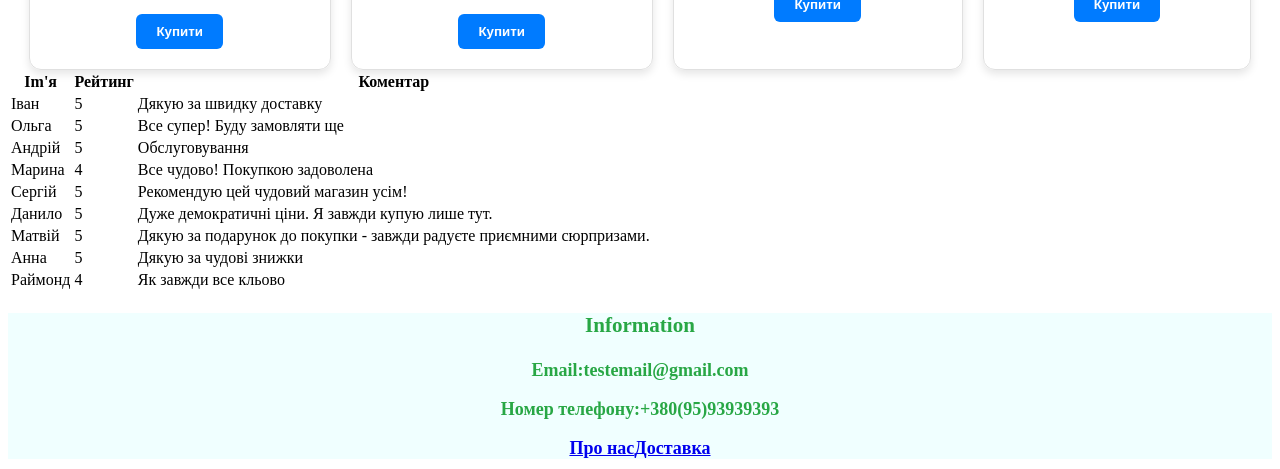
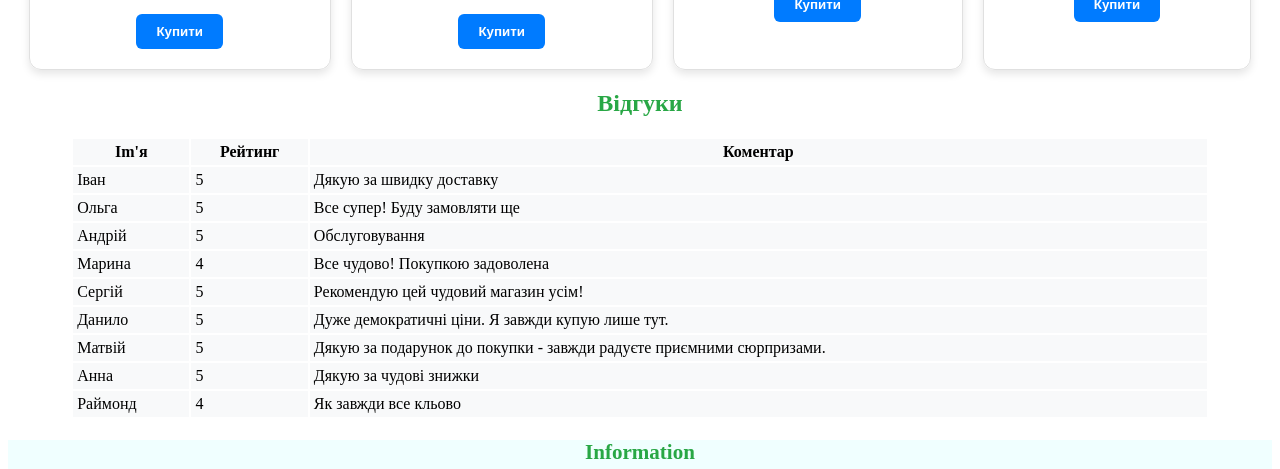
Before and after one commit to Appostolics/my-shop, a Vue app in the folder my-shop/: page / in a window 1280 px wide. Shown: the part 1159-1628 px from the top of the page. Built offline with nearby package versions, Linux system fonts and the light colour scheme.

Commit message:
ркерекрекр

```diff
--- a/my-shop/src/components/ReviewsComponent.vue
+++ b/my-shop/src/components/ReviewsComponent.vue
@@ -1,5 +1,8 @@
 <template>
     <div>
+        <h2>
+            Відгуки
+        </h2>
         <table>
             <thead>
                 <tr>
@@ -46,3 +49,18 @@ this.reviews = result.data; // Зберігаємо розпарсені дан
 },
 }
 </script>
+<style scoped>
+h2{
+    text-align: center;
+    color:#28a745;
+}
+ table{
+    width:90%;
+    margin:0 auto;
+ }
+ th,td{
+    background-color: #f8f9fa;
+    padding:4px;
+ }
+
+</style>
```
